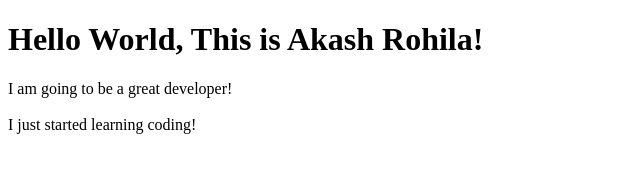
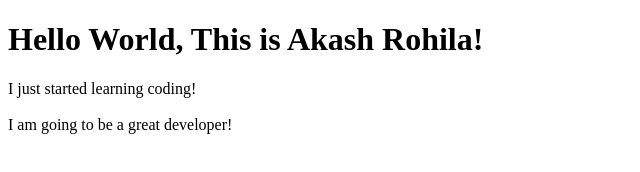
Before and after one commit to AkashRohila/AkashRohilaPortfolio, a plain HTML site: page index.html in a window 1280 px wide. Shown: the whole page, without its empty margins (0-640 px from the left). Drawn offline with Linux system fonts and the light colour scheme.

Commit message:
Update index.html

```diff
--- a/index.html
+++ b/index.html
@@ -7,7 +7,7 @@
     <title>AkashRohilaPortfolio</title>
 </head>
     <h1> Hello World, This is Akash Rohila!</h1>
-    <body> I am going to be a great developer! <br> </br>
-     I just started learning coding!
+    <body>  I just started learning coding! <br> </br>
+    I am going to be a great developer!  <br> </br>
 </body>
 </html>
```
